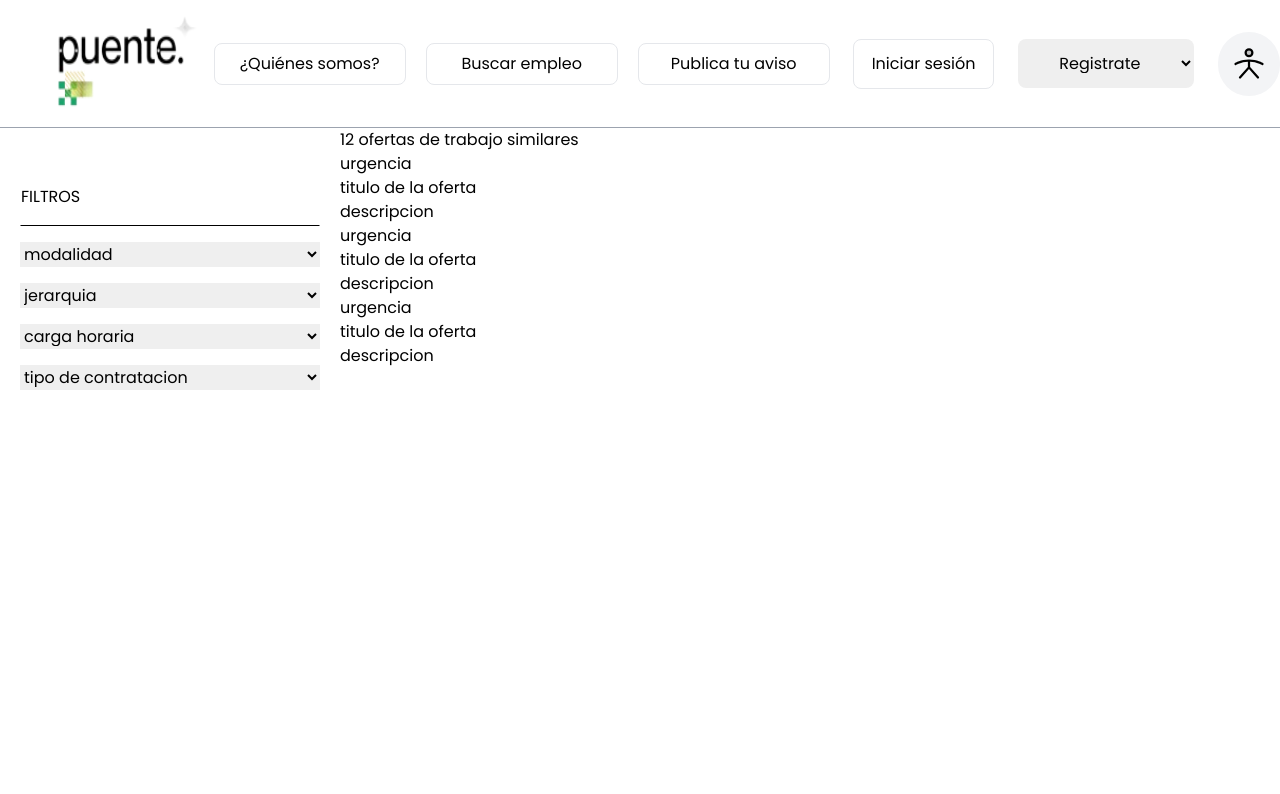
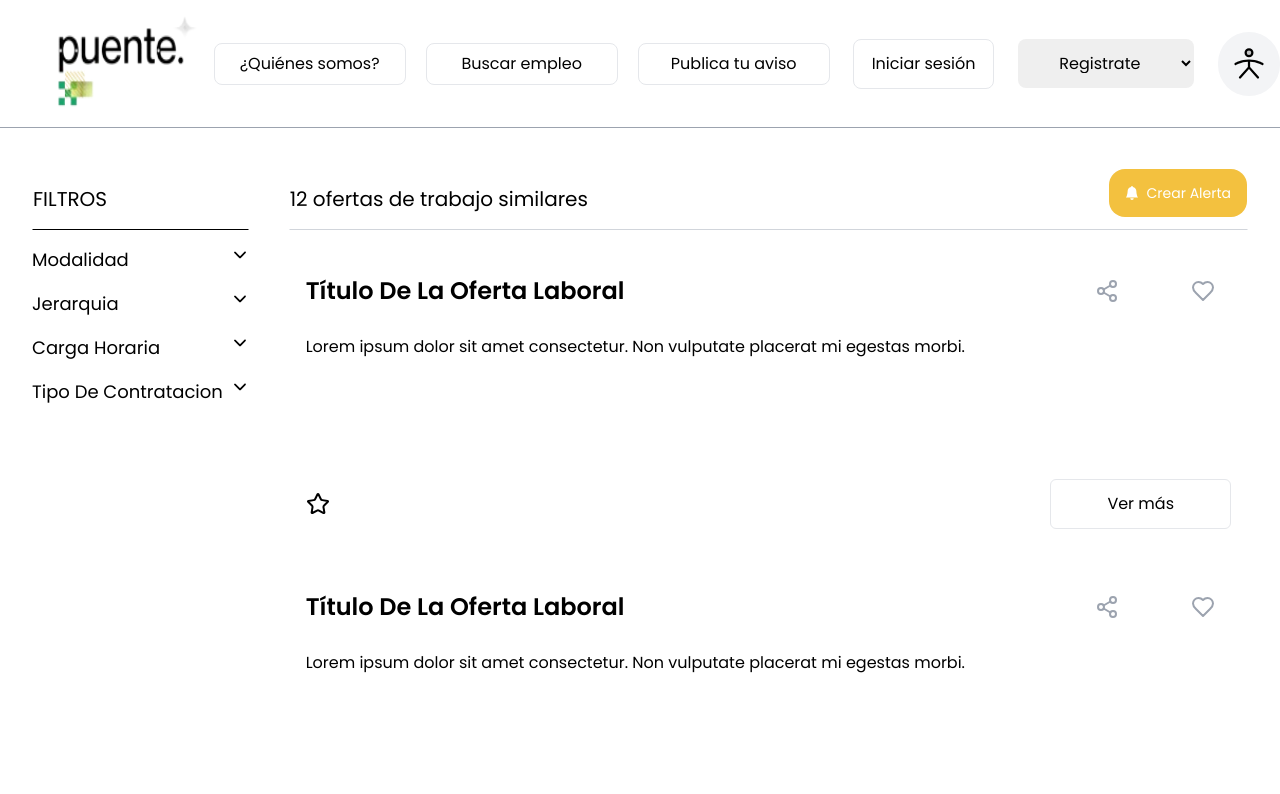
Before and after one commit to marioacaballero/hr-frontend, a Next.js app: page /jobs in a window 1280 px wide. Shown: the top 794 px of the page. Built offline with nearby package versions, Linux system fonts and the light colour scheme.

Commit message:
feat: styles on jobs search

```diff
--- a/src/app/jobs/components/JobFilters.tsx
+++ b/src/app/jobs/components/JobFilters.tsx
@@ -1,33 +1,118 @@
+"use client";
+
 import React from "react";
+import { IoIosArrowDown, IoIosArrowUp } from "react-icons/io";
+import { JobFilters } from "@/utils/types/job-filters";
 
 export default function JobFilters() {
+  const [filters, setFilters] = React.useState<JobFilters>({
+    modality: false,
+    hierarchy: false,
+    workday: false,
+    contractType: false,
+  });
+
+  const handleShowFilters = (filter: keyof JobFilters) => {
+    setFilters({ ...filters, [filter]: !filters[filter] });
+  };
+
   return (
-    <section className="flex w-1/4 flex-col gap-4 pl-5 pt-10">
-      <h2 className="border border-white border-b-black py-4 uppercase">
+    <section className="flex w-1/5 flex-col gap-4 pl-8 pt-10">
+      <h2 className="border border-white border-b-black py-4 text-xl uppercase">
         Filtros
       </h2>
-      <select>
-        <option value="">modalidad</option>
-        <option value="">presencial</option>
-        <option value="">remoto</option>
-        <option value="">hibrido</option>
-      </select>
-      <select>
-        <option value="">jerarquia</option>
-        <option value="">junior</option>
-        <option value="">semi senior</option>
-        <option value="">senior</option>
-      </select>
-      <select>
-        <option value="">carga horaria</option>
-        <option value="">full time</option>
-        <option value="">part time</option>
-      </select>
-      <select>
-        <option value="">tipo de contratacion</option>
-        <option value="">indeterminado</option>
-        <option value="">temporal</option>
-      </select>
+      <div className="flex flex-col capitalize">
+        <label
+          className="flex justify-between text-lg hover:cursor-pointer"
+          onClick={() => handleShowFilters("modality")}
+        >
+          modalidad
+          {filters.modality ? <IoIosArrowUp /> : <IoIosArrowDown />}
+        </label>
+        {filters.modality && (
+          <div className="flex flex-col gap-1 pl-2 pt-3">
+            <label className="flex gap-2">
+              <input type="checkbox" />
+              presencial
+            </label>
+            <label className="flex gap-2">
+              <input type="checkbox" />
+              remoto
+            </label>
+            <label className="flex gap-2">
+              <input type="checkbox" />
+              hibrido
+            </label>
+          </div>
+        )}
+      </div>
+      <div className="flex flex-col  capitalize">
+        <label
+          className="flex justify-between text-lg hover:cursor-pointer"
+          onClick={() => handleShowFilters("hierarchy")}
+        >
+          jerarquia
+          {filters.modality ? <IoIosArrowUp /> : <IoIosArrowDown />}
+        </label>
+        {filters.hierarchy && (
+          <div className="flex flex-col gap-1 pl-2 pt-3">
+            <label className="flex gap-2">
+              <input type="checkbox" />
+              junior
+            </label>
+            <label className="flex gap-2">
+              <input type="checkbox" />
+              semi senior
+            </label>
+            <label className="flex gap-2">
+              <input type="checkbox" />
+              senior
+            </label>
+          </div>
+        )}
+      </div>
+      <div className="flex flex-col  capitalize">
+        <label
+          className="flex justify-between text-lg hover:cursor-pointer"
+          onClick={() => handleShowFilters("workday")}
+        >
+          carga horaria
+          {filters.workday ? <IoIosArrowUp /> : <IoIosArrowDown />}
+        </label>
+        {filters.workday && (
+          <div className="flex flex-col gap-1 pl-2 pt-3">
+            <label className="flex gap-2">
+              <input type="checkbox" />
+              full time
+            </label>
+            <label className="flex gap-2">
+              <input type="checkbox" />
+              part time
+            </label>
+          </div>
+        )}
+      </div>
+      <div className="flex flex-col  capitalize">
+        <label
+          className="flex justify-between text-lg hover:cursor-pointer"
+          onClick={() => handleShowFilters("contractType")}
+        >
+          tipo de contratacion
+          {filters.contractType ? <IoIosArrowUp /> : <IoIosArrowDown />}
+        </label>
+        {filters.contractType && (
+          <div className="flex flex-col gap-1 pl-2 pt-3">
+            <label className="flex gap-2">
+              <input type="checkbox" />
+              indeterminado
+            </label>
+            <label className="flex gap-2">
+              <input type="checkbox" />
+              temporal
+            </label>
+          </div>
+        )}
+      </div>
     </section>
   );
 }
--- a/src/app/jobs/components/JobOffers.tsx
+++ b/src/app/jobs/components/JobOffers.tsx
@@ -1,14 +1,24 @@
 import React from "react";
+import { BsFillBellFill } from "react-icons/bs";
 import ShortCard from "./ShortCard";
 
 function JobOffers() {
   return (
-    <div>
-      12 ofertas de trabajo similares
+    <section className="flex w-4/5 flex-col gap-4 pr-8 pt-10">
+      <div className="flex justify-between border border-white border-b-gray-300">
+        <h2 className="py-4 text-xl">12 ofertas de trabajo similares</h2>
+        <button
+          type="button"
+          className="flex h-12 items-center gap-2 rounded-2xl bg-[#F3C13F] p-4 text-sm capitalize text-white duration-300 hover:shadow-md hover:shadow-gray-400"
+        >
+          <BsFillBellFill />
+          crear alerta
+        </button>
+      </div>
       <ShortCard />
       <ShortCard />
       <ShortCard />
-    </div>
+    </section>
   );
 }
 
--- a/src/app/jobs/components/ShortCard.tsx
+++ b/src/app/jobs/components/ShortCard.tsx
@@ -1,14 +1,35 @@
-import Image from "next/image";
 import React from "react";
+import { LuShare2, LuHeart, LuStar } from "react-icons/lu";
 
 function ShortCard(): React.ReactElement {
   return (
-    <div>
-      <span>urgencia</span>
-      <h2>titulo de la oferta</h2>
-      <p>descripcion</p>
-      {/* <Image src="../../favicon.ico" alt="insignia" width={10} height={10} /> */}
-    </div>
+    <section className="flex flex-col gap-4 rounded-xl border border-white p-4 duration-500 hover:rounded-xl hover:border hover:border-white hover:border-b-gray-300 hover:border-r-gray-300 hover:shadow-md hover:shadow-gray-400">
+      <div className="flex items-center justify-between">
+        <h2 className="text-2xl font-semibold capitalize">
+          título de la oferta laboral
+        </h2>
+        <div className="flex gap-10">
+          <button className="bg-verde-bg2 rounded-full p-4 text-2xl text-gray-400">
+            <LuShare2 />
+          </button>
+          <button className="bg-verde-bg2 rounded-full p-4 text-2xl text-gray-400">
+            <LuHeart />
+          </button>
+        </div>
+      </div>
+      <p className="h-32 w-11/12 overflow-hidden text-ellipsis text-justify">
+        Lorem ipsum dolor sit amet consectetur. Non vulputate placerat mi
+        egestas morbi.
+      </p>
+      <div className="flex justify-between">
+        <button className="text-2xl">
+          <LuStar />
+        </button>
+        <button className="text-verde-loro border-verde-loro hover:bg-verde-bg rounded-md border px-14 py-3">
+          Ver más
+        </button>
+      </div>
+    </section>
   );
 }
 
--- a/src/app/jobs/page.tsx
+++ b/src/app/jobs/page.tsx
@@ -4,7 +4,7 @@ import JobOffers from "./components/JobOffers";
 
 function Jobs(): React.ReactElement {
   return (
-    <div className="flex min-h-screen gap-5 bg-white">
+    <div className="flex min-h-screen gap-10 bg-white pb-20">
       <JobFilters />
       <JobOffers />
     </div>
```
